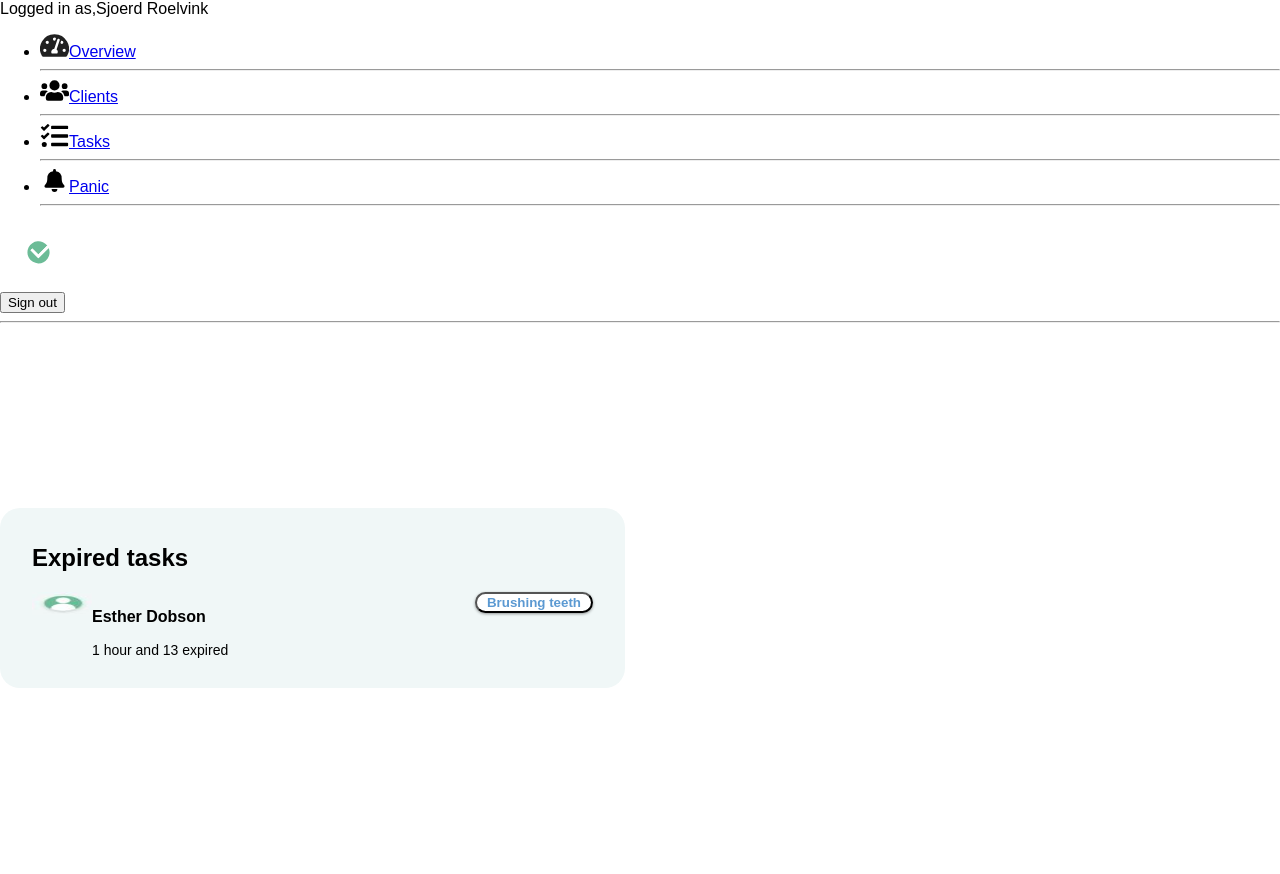
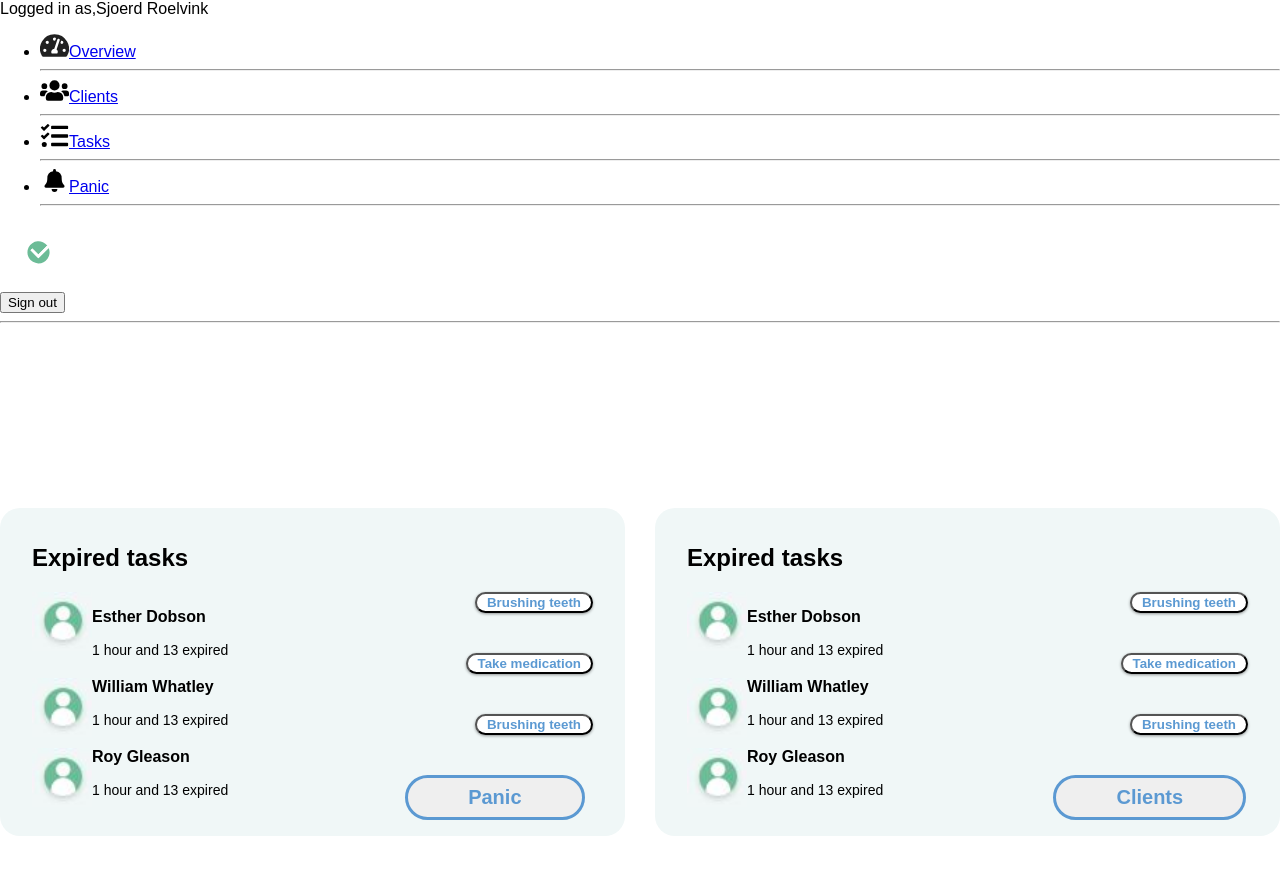
Before and after one commit to XRaiderGH/robin-dashboard, a Next.js app in the folder robin-dashboard/: page / in a window 1280 px wide. Shown: the top 874 px of the page. Built offline with nearby package versions, Linux system fonts and the light colour scheme.

Commit message:
Expire af

```diff
--- a/robin-dashboard/pages/index.js
+++ b/robin-dashboard/pages/index.js
@@ -12,11 +12,51 @@ export default function Home() {
        <div class="taskbox">
         <h2 class="taskhead">Expired tasks</h2>
         <div class="tasksinfor">
-          <img class="taskoverimg" src='/assets/tijdelijklogo.JPG' width='29px' height='23px' alt=""/>
+          <img class="taskoverimg" src='/assets/tijdelijklogo.JPG' alt=""/>
           <div class="tasktext"><h3 class="taskhead2">Esther Dobson</h3><p class="paragr">1 hour and 13 expired</p>
           </div>
-          <button class="buttonoverview">Brushing teeth</button>
+          <img class="taskoverimg" src='/assets/tijdelijklogo.JPG' alt=""/>
+          <div class="tasktext"><h3 class="taskhead2">William Whatley</h3><p class="paragr">1 hour and 13 expired</p>
+          </div>
+          <img class="taskoverimg" src='/assets/tijdelijklogo.JPG' alt=""/>
+          <div class="tasktext"><h3 class="taskhead2">Roy Gleason</h3><p class="paragr">1 hour and 13 expired</p>
+          </div>
         </div>
+        <div class="tasksinfor2">
+           <button class="buttonoverview">Brushing teeth</button>
+           <button class="buttonoverview">Take medication</button>
+           <button class="buttonoverview">Brushing teeth</button>
+        </div>
+          <div class="buttondiv">
+            <button class="buttonoverview2">Panic</button>
+          </div>
+
+
+       </div>
+
+       <div class="taskbox">
+        <h2 class="taskhead">Expired tasks</h2>
+        <div class="tasksinfor">
+          <img class="taskoverimg" src='/assets/tijdelijklogo.JPG' alt=""/>
+          <div class="tasktext"><h3 class="taskhead2">Esther Dobson</h3><p class="paragr">1 hour and 13 expired</p>
+          </div>
+          <img class="taskoverimg" src='/assets/tijdelijklogo.JPG' alt=""/>
+          <div class="tasktext"><h3 class="taskhead2">William Whatley</h3><p class="paragr">1 hour and 13 expired</p>
+          </div>
+          <img class="taskoverimg" src='/assets/tijdelijklogo.JPG' alt=""/>
+          <div class="tasktext"><h3 class="taskhead2">Roy Gleason</h3><p class="paragr">1 hour and 13 expired</p>
+          </div>
+        </div>
+        <div class="tasksinfor2">
+           <button class="buttonoverview">Brushing teeth</button>
+           <button class="buttonoverview">Take medication</button>
+           <button class="buttonoverview">Brushing teeth</button>
+        </div>
+          <div class="buttondiv">
+            <button class="buttonoverview2">Clients</button>
+          </div>
+
+
        </div>
      </div>
    </Layout>
--- a/robin-dashboard/styles/styles.css
+++ b/robin-dashboard/styles/styles.css
@@ -31,6 +31,7 @@ img.taskoverimg {
 }
 button.buttonoverview {
     float: right;
+    margin-bottom: 40px;
     color: #5B99D2;
     padding-bottom: 1px;
     background-color: white;
@@ -41,8 +42,17 @@ button.buttonoverview {
     box-shadow: 0 1px 3px rgb(0 0 0 / 40%);
     font-weight: bold;
 }
+button.buttonoverview2 {
+    color: #5B99D2;
+    font-size: 20px;
+    font-weight: bold;
+    padding: 8px 60px;
+    border: solid 3px #5B99D2;
+    border-radius: 250px;
+}
 .tasktext {
-    float: left;
+    margin-bottom: 20px;
+
 }
 h2.taskhead {
     font-size: 24px;
@@ -55,3 +65,14 @@ h3.taskhead2 {
 p.paragr {
     font-size: 14px;
 }
+.tasksinfor {
+    float: left;
+    width: 65%;
+}
+.tasksinfor2 {
+    width: 35%;
+    float: left;
+}
+.buttondiv {
+    text-align: center;
+}
```
